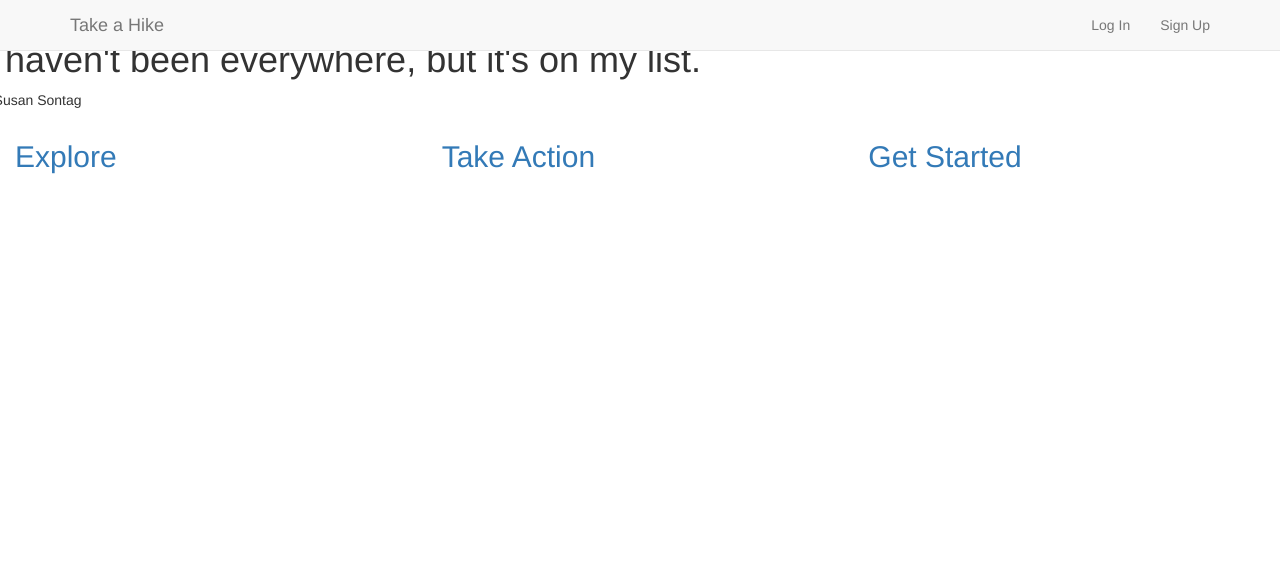
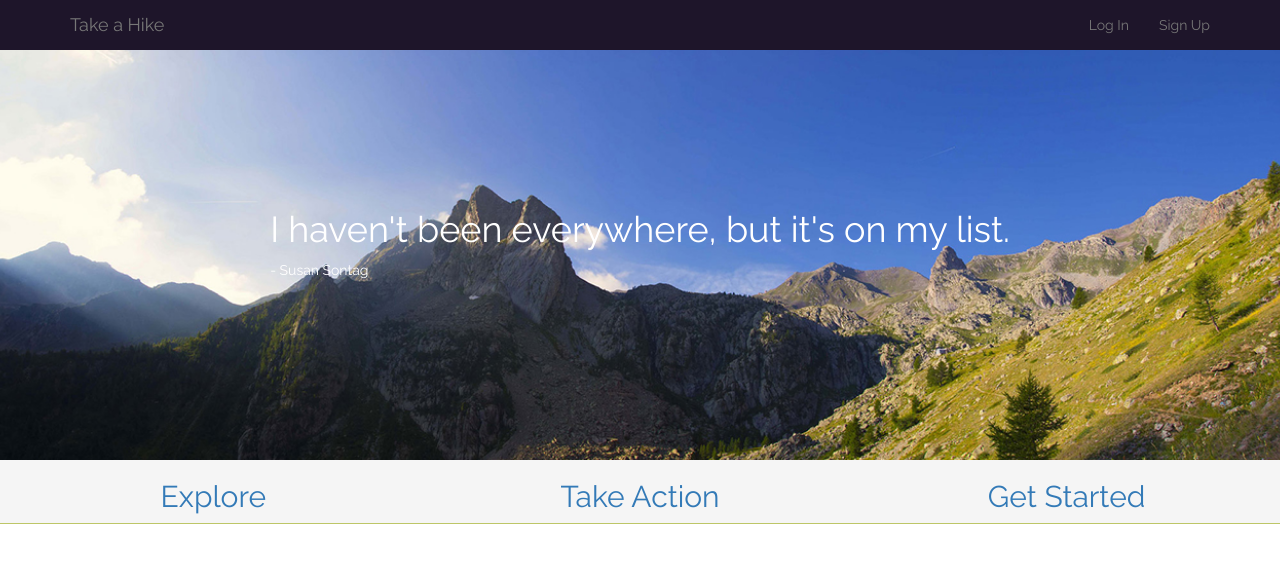
Before and after one commit to b-loyola/take-a-hike, a Rails app: page / in a window 1280 px wide. Shown: the top 563 px of the page. Run offline with Rails 7, Linux system fonts and the light colour scheme; style sheets or scripts are compiled from the project's sources; some libraries are stand-ins or nearby versions.

Commit message:
fixed css in asset pipeline

```diff
--- a/app/assets/stylesheets/application.scss
+++ b/app/assets/stylesheets/application.scss
@@ -13,6 +13,4 @@
  */
 @import "bootstrap-sprockets";
 @import "bootstrap";
-@import "hikes.scss";
-
-// @import "*";
+@import "*";
```
